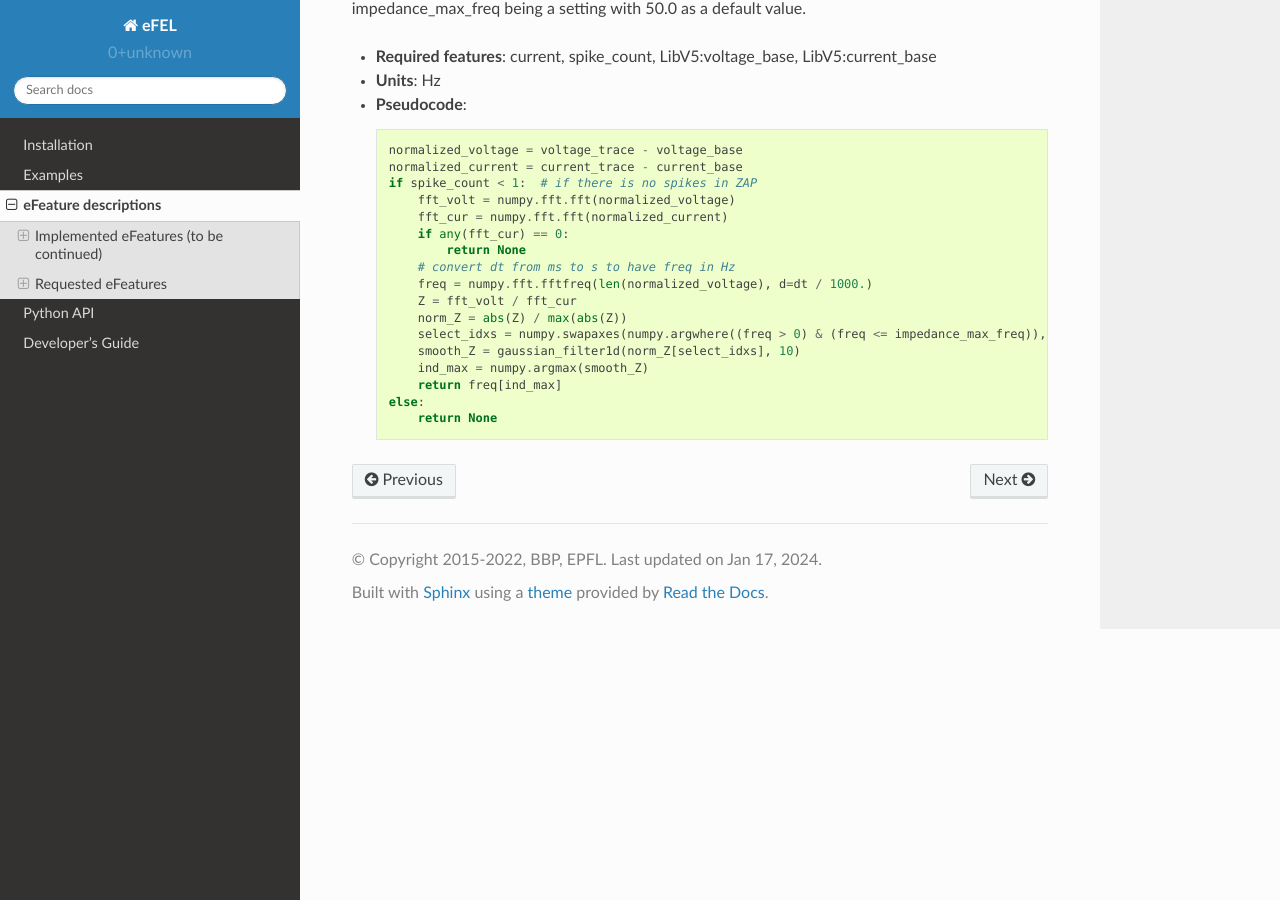
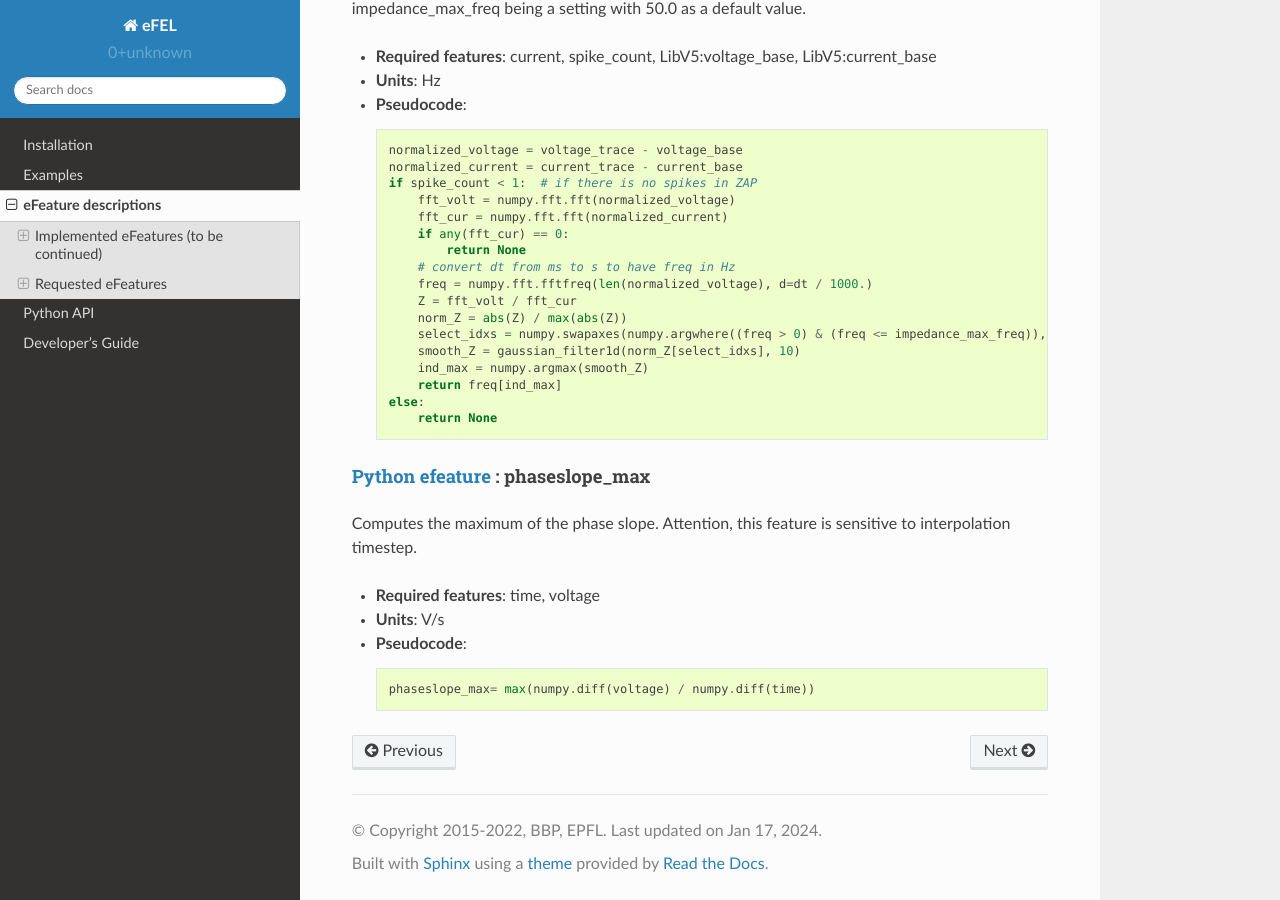
Before and after one commit to BlueBrain/eFEL, a Sphinx documentation site: the page built from docs/source/eFeatures.rst, in a window 1280 px wide and 900 px high, scrolled down 41821 px. Built offline with Sphinx 7.4.7 and the Read the Docs theme 2.0.0, drawn with Linux system fonts in a browser that asks for light colours.

Commit message:
add phaseslope_max feature to documentation

```diff
--- a/docs/source/eFeatures.rst
+++ b/docs/source/eFeatures.rst
@@ -1926,6 +1926,18 @@ with impedance_max_freq being a setting with 50.0 as a default value.
     else:
         return None
 
+`Python efeature`_ : phaseslope_max
+~~~~~~~~~~~~~~~~~~~~~~~~~~~~~~~~~~~
+
+Computes the maximum of the phase slope.
+Attention, this feature is sensitive to interpolation timestep.
+
+- **Required features**: time, voltage
+- **Units**: V/s
+- **Pseudocode**: ::
+
+    phaseslope_max= max(numpy.diff(voltage) / numpy.diff(time))
+
 
 
 .. _LibV1: https://github.com/BlueBrain/eFEL/blob/master/efel/cppcore/LibV1.cpp
```
